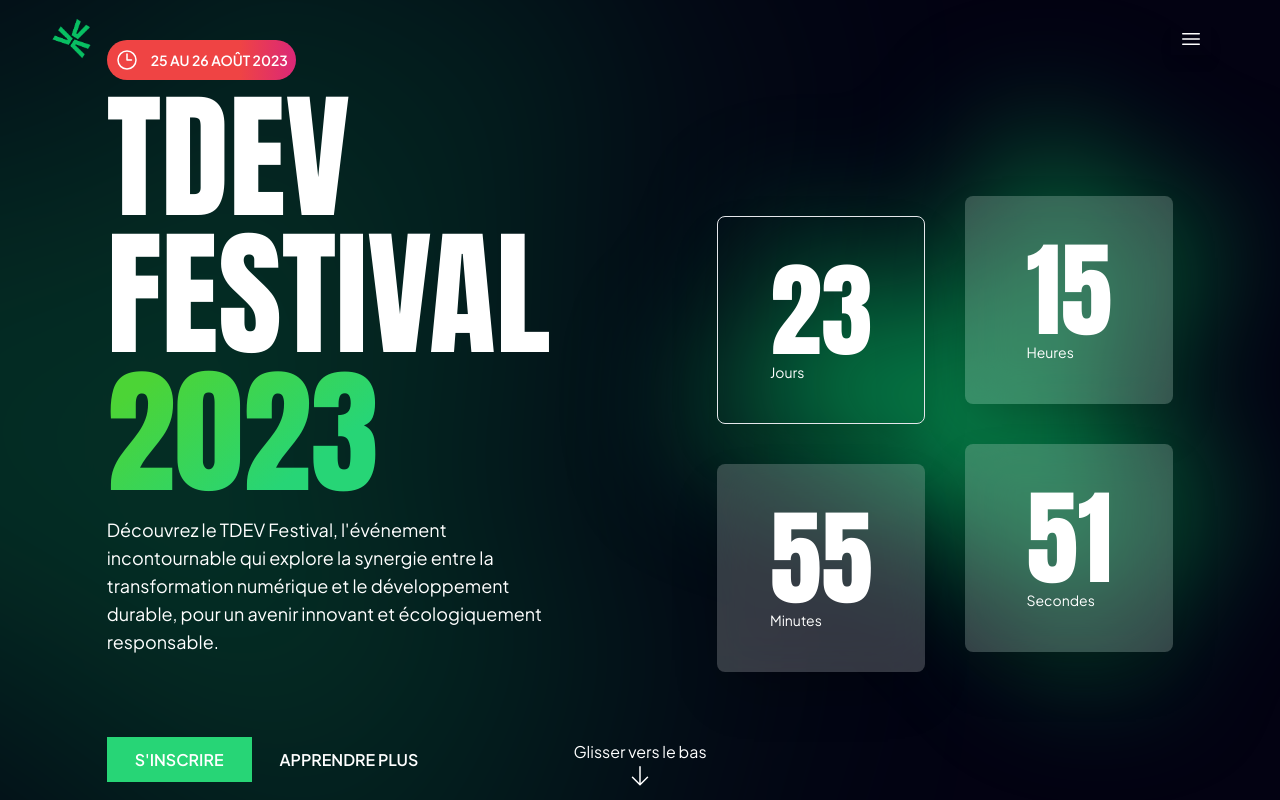
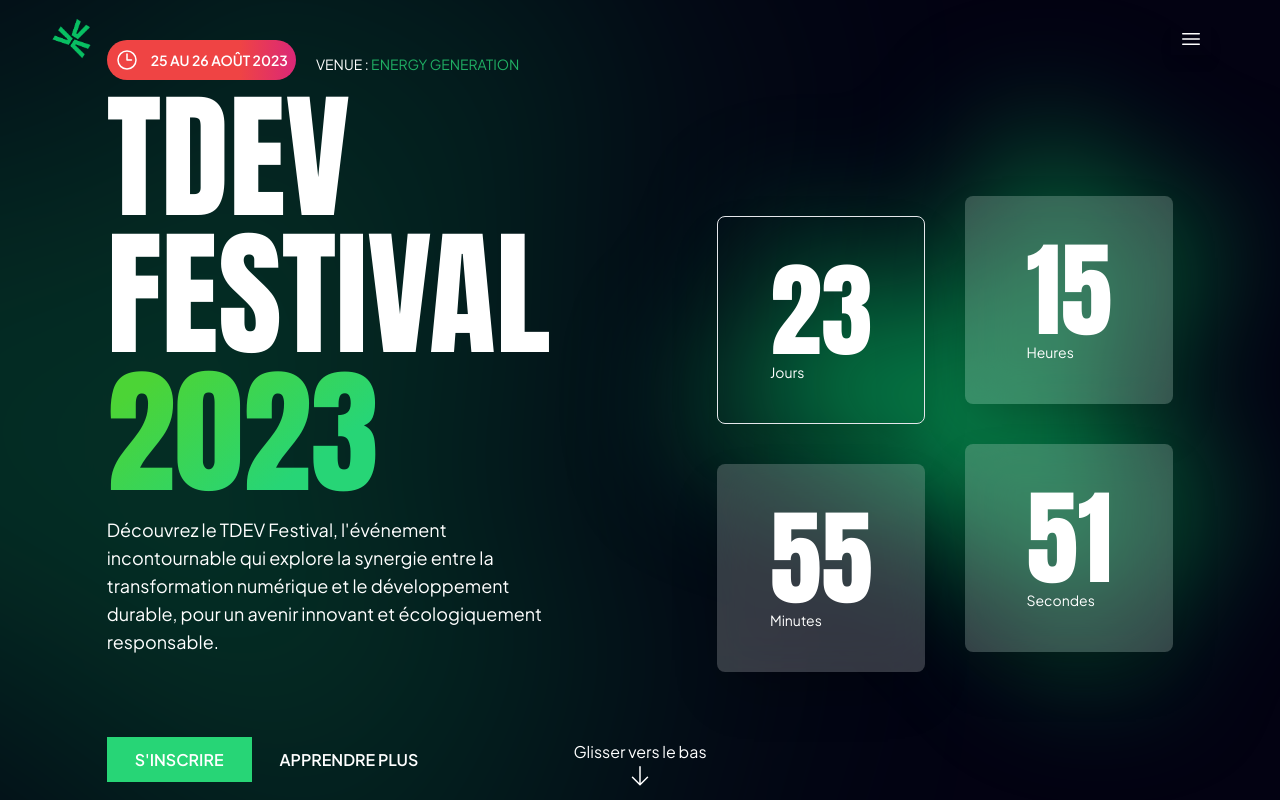
Before and after one commit to massahoudou/tedv-fest, a Next.js app: page / in a window 1280 px wide. Shown: the top 800 px of the page. Built offline with nearby package versions, Linux system fonts and the light colour scheme.

Commit message:
adding location on homepage

```diff
--- a/next.config.js
+++ b/next.config.js
@@ -1,6 +1,6 @@
 /** @type {import('next').NextConfig} */
 const nextConfig = {
-    output: 'export',
+    //output: 'export',
     images: {
         domains: ['images.unsplash.com'],
       },
--- a/src/components/Date.jsx
+++ b/src/components/Date.jsx
@@ -1,7 +1,9 @@
 import { motion } from "framer-motion"
+import Link from "next/link"
 export const Date = () => {
     return <>
-        <div
+   <div className="flex  h-fit  md:flex-nowrap flex-wrap items-center md:gap-5 ">
+   <div
            data-aos="fade-up" data-aos-delay=""
          className="rounded-full  bg-gradient-to-l to-red-500 to-30% from-pink-600 w-fit flex gap-1 md:gap-3 p-1 md:p-2 text-sm mb-2 items-center sm:font-semibold">
             <motion.span >
@@ -14,5 +16,9 @@ export const Date = () => {
                 25 au 26 Août 2023
             </span>
         </div>
+        <div  data-aos="fade-up" data-aos-delay=""  className="uppercase text-sm  sm:text-md ">
+        VENUE : <Link passHref href="https://goo.gl/maps/GKMNterS8hLG7Y8g6 " className="text-primary animate-pulse"> ENERGY GENERATION  </Link>
+        </div>
+   </div>
     </>
 }
```
